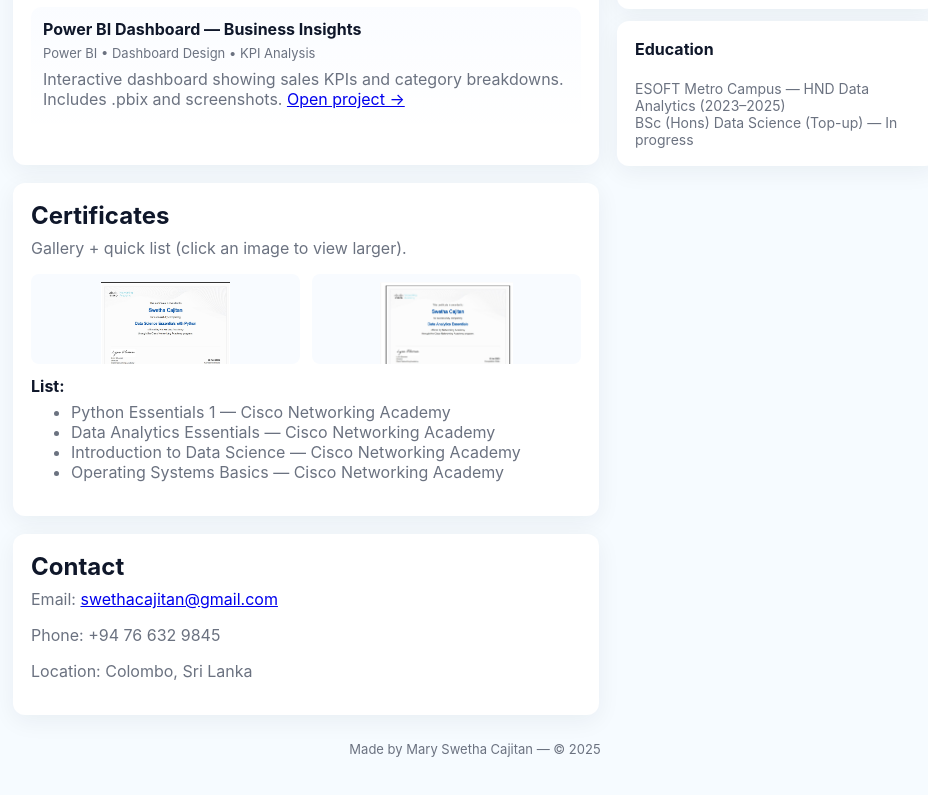
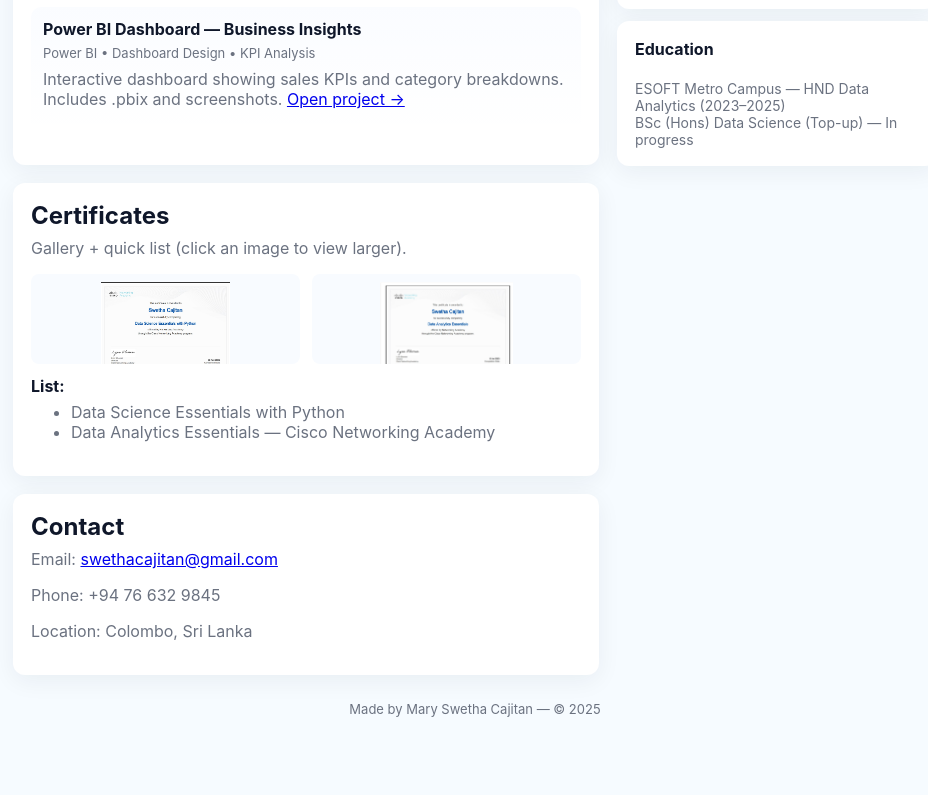
Before and after one commit to shafrin0721/swetha-porfolio, a plain HTML site: page docs/index.html in a window 1280 px wide. Shown: the part 596-1391 px from the top of the page, without its empty margins (165-1093 px from the left). After the commit the page ends 1365 px from the top, so only its background shows below. Drawn offline with Linux system fonts and the light colour scheme.

Commit message:
updated files

```diff
--- a/docs/index.html
+++ b/docs/index.html
@@ -131,10 +131,9 @@
             <div style="margin-top:12px;">
                 <strong>List:</strong>
                     <ul style="margin-top:6px; color:var(--muted);">
-                        <li>Python Essentials 1 — Cisco Networking Academy</li>
+                        <li>Data Science Essentials with Python</li>
                         <li>Data Analytics Essentials — Cisco Networking Academy</li>
-                        <li>Introduction to Data Science — Cisco Networking Academy</li>
-                        <li>Operating Systems Basics — Cisco Networking Academy</li>
+
                     </ul>
             </div>
         </section>
```
